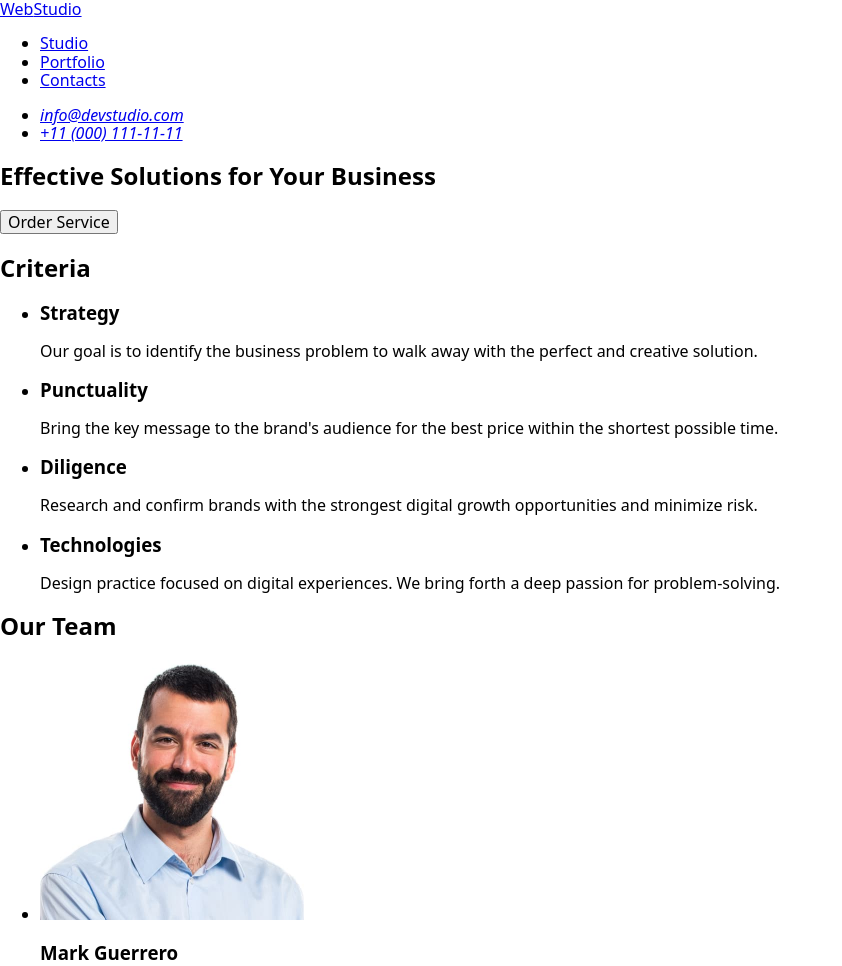
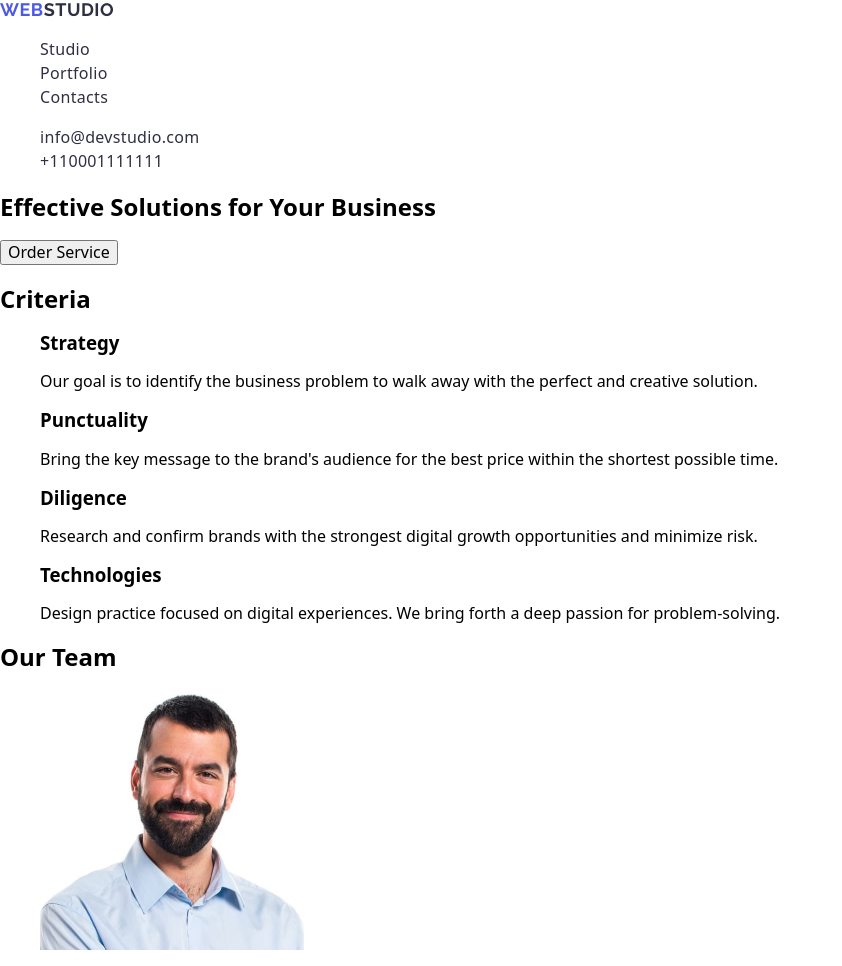
Before and after one commit to mykola-bakosh/goit-markup-hw-02, a plain HTML site: page index.html in a window 1280 px wide. Shown: the top 966 px of the page, without its empty margins (0-842 px from the left). Drawn offline with nearby package versions, Linux system fonts and the light colour scheme; files whose address does not match are found by name.

Commit message:
add headr stule

```diff
--- a/css/style.css
+++ b/css/style.css
@@ -0,0 +1,58 @@
+font-family: 'Roboto', serif;
+font-family: 'Raleway', serif;
+
+body {
+  font-family: 'Roboto', serif;
+  color: #434455;
+  background-color: #fff;
+}
+ul,
+ol {
+  list-style-type: none;
+}
+a {
+  text-decoration: none;
+}
+/* #region header */
+.page-header {
+}
+.header-nav {
+}
+.logo {
+  font-family: 'Raleway', sans-serif;
+  font-weight: 700;
+  font-size: 18px;
+  line-height: 1.16;
+  letter-spacing: 0.03em;
+  text-transform: uppercase;
+  color: #4d5ae5;
+}
+.header-logo .logo-part {
+  color: #2e2f42;
+}
+
+.nav-link {
+  font-weight: 500;
+  font-size: 16px;
+  line-height: 1.5;
+  letter-spacing: 0.02em;
+  color: #2e2f42;
+}
+.nav-link:hover,
+.nav-link:focus {
+  color: #404bbf;
+}
+.contacts {
+  font-style: normal;
+}
+.contacts-link {
+  font-size: 16px;
+  line-height: 1.5;
+  letter-spacing: 0.02em;
+  color: #2e2f42;
+}
+.contacts-link:hover,
+.contacts-link:focus {
+  color: #404bbf;
+}
+/* #endregion header */
--- a/index.html
+++ b/index.html
@@ -17,22 +17,22 @@
 </head>
 
 <body>
-    <header class="header-link">
-        <nav class="nav-link">
-            <a href="./index.html" class="logo">Web<span class="logo-text">Studio</span></a>
-            <ul>
-                <li><a href="/">Studio</a></li>
-                <li><a href="/">Portfolio</a></li>
-                <li><a href="/">Contacts</a> </li>
+    <header class="page-header">
+        <nav class="header-nav">
+            <a class="logo header-logo" href="./index.html" class="logo">Web<span class="logo-part">Studio</span></a>
+            <ul class="nav-list">
+                <li class="item"><a class="nav-link" href="./index.html">Studio</a></li>
+                <li class="item"><a class="nav-link" href="/">Portfolio</a></li>
+                <li class="item"><a class="nav-link" href="/">Contacts</a> </li>
             </ul>
         </nav>
-        <address>
-            <ul>
-                <li>
-                    <a href="mailto:info@devstudio.com"> info@devstudio.com </a>
+        <address class="contacts">
+            <ul class="contacts-list">
+                <li class="contacts-item">
+                    <a class="contacts-link" href="mailto:info@devstudio.com"> info@devstudio.com </a>
                 </li>
-                <li>
-                    <a href="tel:+110001111111">+11 (000) 111-11-11 </a>
+                <li class="contacts-item">
+                    <a class="contacts-link" href="tel:+110001111111">+110001111111 </a>
                 </li>
             </ul>
         </address>
@@ -138,8 +138,6 @@
                 </li>
             </ul>
         </section>
-
-
     </main>
     <footer>
         <a href="./index.html">WebStudio</a>
@@ -148,7 +146,6 @@
         </p>
 
     </footer>
-
 </body>
 
 </html>
```
